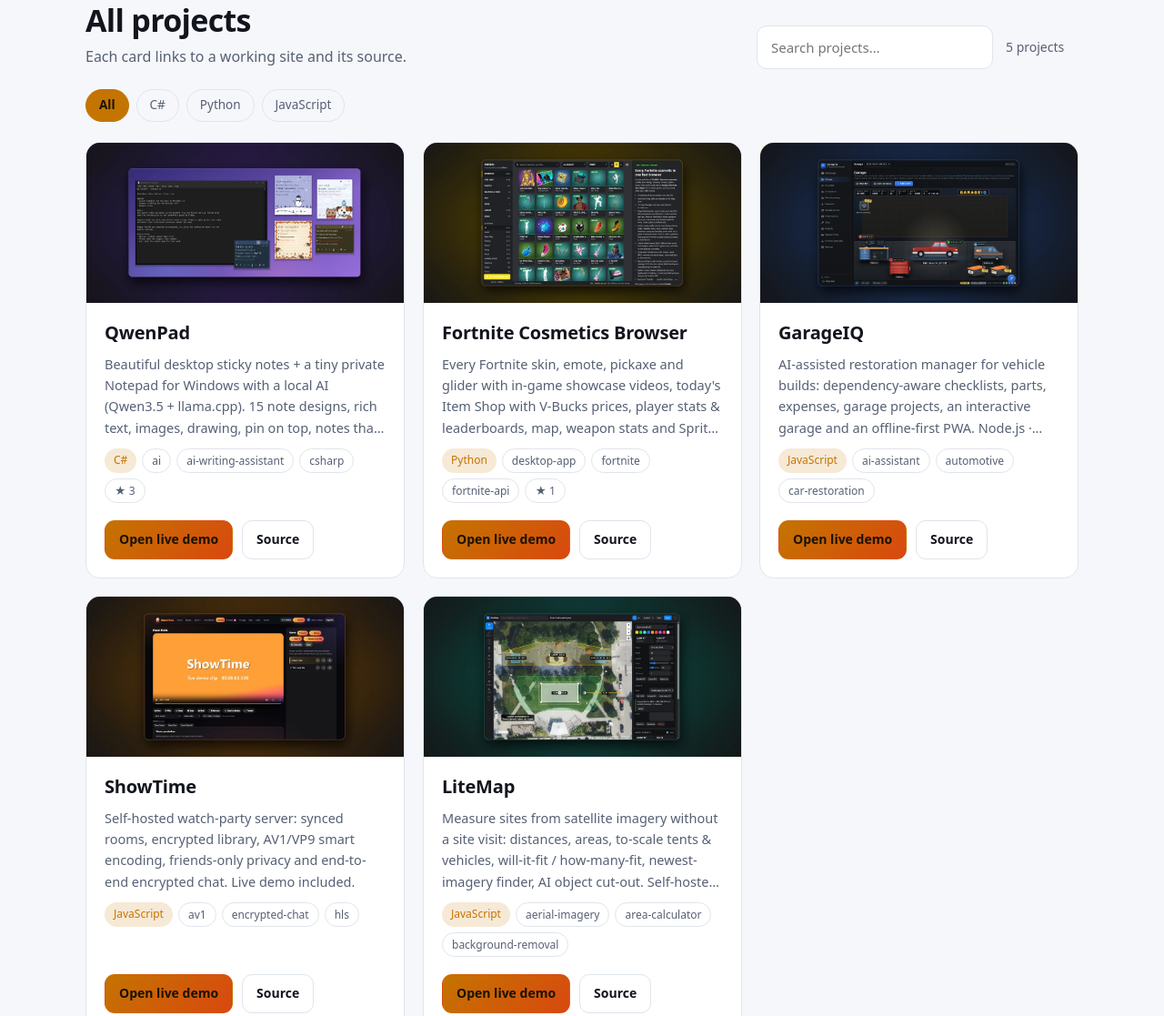
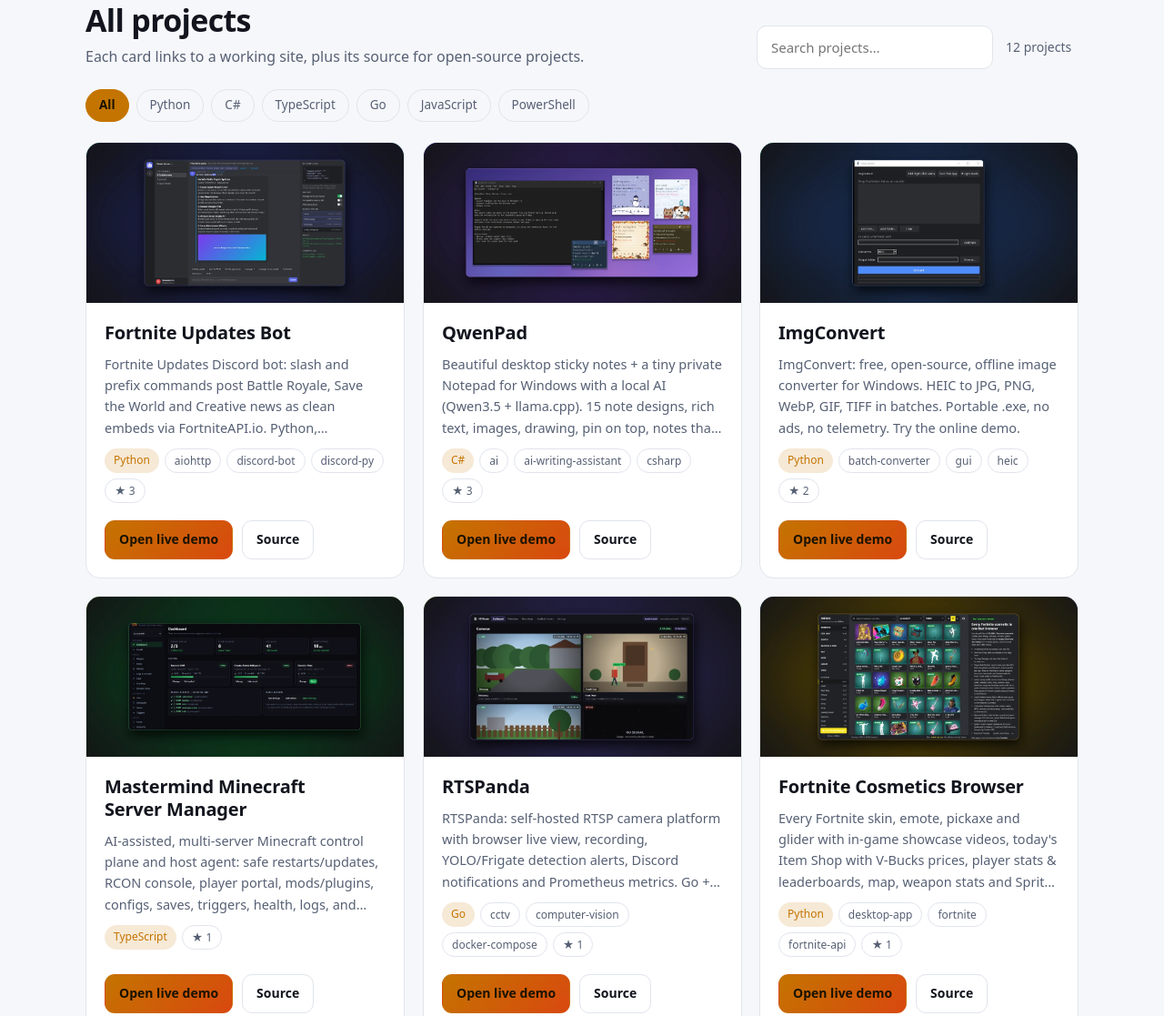
Before and after one commit to 248Tech/248Tech.github.io, a plain HTML site: page index.html in a window 1280 px wide. Shown: the part 1316-2433 px from the top of the page at 91% size. Drawn offline with Linux system fonts and the light colour scheme.

Commit message:
fix: list RentalOS as a commercial product with private source
RentalOS's source repository is now private, so the old card linked to a
404 repo and the hero claimed 100% open source.

- build.mjs: COMMERCIAL map lists RentalOS through its public site repo
  (rentalos-site) with title, banner, demo link and no source link
- app.js: cards without public source show "Product site" instead of
  "Source" plus a "Commercial" tag; the open-source stat is now computed
  (e.g. 12/13) instead of hard-coded 100%
- index.html: copy says open source and commercial
- projects.json regenerated

Co-Authored-By: Claude Opus 5.5 <noreply@anthropic.com>

```diff
--- a/app.js
+++ b/app.js
@@ -12,38 +12,44 @@
   // Brand-correct names (the generic splitter would turn LyricVision into "Lyric Vision").
   const BRAND = { DarkNotepad: 'Dark Notepad', LyricVision: 'LyricVision', litemap: 'LiteMap', GarageIQ: 'GarageIQ',
     ShowTime: 'ShowTime', RTSPanda: 'RTSPanda', rentalos: 'RentalOS', ImgConvert: 'ImgConvert', QwenPad: 'QwenPad' };
-  const pretty = n => BRAND[n] || n.replace(/[-_]+/g, ' ').replace(/([a-z])([A-Z])/g, '$1 $2');
+  const prettyName = n => BRAND[n] || n.replace(/[-_]+/g, ' ').replace(/([a-z])([A-Z])/g, '$1 $2');
+  const pretty = p => p.title || prettyName(p.name);
   const projects = data.projects;
 
   // stats, derived from real data
   const langs = [...new Set(projects.map(p => p.language).filter(Boolean))];
   const stars = projects.reduce((a, p) => a + (p.stars || 0), 0);
-  const stats = [[projects.length, 'Live projects'], [langs.length, 'Languages'], ['100%', 'Open source']];
+  const open = projects.filter(p => p.repo).length;
+  const stats = [[projects.length, 'Live projects'], [langs.length, 'Languages'],
+    [open === projects.length ? '100%' : open + '/' + projects.length, 'Open source']];
   if (stars > 0) stats.push([stars, 'GitHub stars']);
   for (const [v, l] of stats) { const d = el('div'); d.append(el('dt', null, l), el('dd', null, String(v))); $('stats').append(d); }
 
   const build = (p, tag) => {
     const card = el('article', tag === 'feature' ? 'feature' : 'card');
     card.style.setProperty('--h', hue(p.name));
-    const art = el('div', 'art'); art.append(el('span', null, p.name.slice(0, 2).toUpperCase()));
+    const art = el('div', 'art'); art.append(el('span', null, pretty(p).slice(0, 2).toUpperCase()));
     const img = el('img'); img.alt = ''; img.loading = 'lazy'; img.decoding = 'async';
     img.width = 1216; img.height = 512;
-    img.src = 'assets/banners/' + p.name + '.webp';
+    img.src = 'assets/banners/' + (p.banner || p.name) + '.webp';
     img.addEventListener('load', () => art.classList.add('has-img'));
     img.addEventListener('error', () => img.remove());
     art.prepend(img);
     art.setAttribute('aria-hidden', 'true');
     const body = el('div', 'body');
     if (tag === 'feature') body.append(el('span', 'tag', 'Featured project'));
-    body.append(el(tag === 'feature' ? 'h3' : 'h3', null, pretty(p.name)), el('p', 'desc', p.description || 'No description yet.'));
+    body.append(el(tag === 'feature' ? 'h3' : 'h3', null, pretty(p)), el('p', 'desc', p.description || 'No description yet.'));
     const meta = el('div', 'meta');
+    if (p.commercial) meta.append(el('span', 'chip', 'Commercial'));
     if (p.language) meta.append(el('span', 'chip', p.language));
     for (const t of (p.topics || []).slice(0, 3)) meta.append(el('span', 'chip dim', t));
     if (p.stars) meta.append(el('span', 'chip dim', '★ ' + p.stars));
     const actions = el('div', 'actions');
-    const live = el('a', 'btn primary', 'Open live demo'); live.href = p.site; live.rel = 'noopener';
-    const src = el('a', 'btn', 'Source'); src.href = p.repo; src.rel = 'noopener';
-    actions.append(live, src);
+    const live = el('a', 'btn primary', 'Open live demo'); live.href = p.demo || p.site; live.rel = 'noopener';
+    // Open-source projects link their repo; commercial products (private source) link their product site.
+    const second = el('a', 'btn', p.repo ? 'Source' : 'Product site');
+    second.href = p.repo || p.site; second.rel = 'noopener';
+    actions.append(live, second);
     body.append(meta, actions);
     card.append(art, body);
     return card;
@@ -61,7 +67,7 @@
   const cards = rest.map(p => {
     const c = build(p);
     c.dataset.lang = p.language || '';
-    c.dataset.text = [p.name, p.description, p.language, ...(p.topics || [])].join(' ').toLowerCase();
+    c.dataset.text = [p.name, p.title || '', p.description, p.language, ...(p.topics || [])].join(' ').toLowerCase();
     grid.append(c);
     return c;
   });
--- a/index.html
+++ b/index.html
@@ -4,18 +4,18 @@
 <meta charset="utf-8">
 <meta name="viewport" content="width=device-width, initial-scale=1">
 <title>248Tech | Software, self-hosted tools &amp; live demos</title>
-<meta name="description" content="248Tech builds self-hosted software, local-AI desktop apps and geospatial tools. Open source, with a live demo or showcase for every project.">
+<meta name="description" content="248Tech builds self-hosted software, local-AI desktop apps and geospatial tools. Open-source and commercial, with a live demo or showcase for every project.">
 <link rel="canonical" href="https://248tech.github.io/">
 <meta name="theme-color" content="#0a0c10">
 <meta property="og:type" content="website">
 <meta property="og:title" content="248Tech | Software, self-hosted tools &amp; live demos">
-<meta property="og:description" content="Open-source software by 248Tech: self-hosted servers, offline AI apps and geospatial tools, each with a live demo or showcase.">
+<meta property="og:description" content="Open-source and commercial software by 248Tech: self-hosted servers, offline AI apps and geospatial tools, each with a live demo or showcase.">
 <meta property="og:url" content="https://248tech.github.io/">
 <meta name="twitter:card" content="summary">
 <link rel="icon" href="favicon.svg" type="image/svg+xml">
 <link rel="stylesheet" href="styles.css">
 <script type="application/ld+json">
-{"@context":"https://schema.org","@type":"Organization","name":"248Tech","url":"https://248tech.github.io/","sameAs":["https://github.com/248Tech","https://248tech.com"],"description":"Open-source software: self-hosted servers, offline AI apps and geospatial tools."}
+{"@context":"https://schema.org","@type":"Organization","name":"248Tech","url":"https://248tech.github.io/","sameAs":["https://github.com/248Tech","https://248tech.com"],"description":"Open-source and commercial software: self-hosted servers, offline AI apps and geospatial tools."}
 </script>
 </head>
 <body>
@@ -37,7 +37,7 @@
   <div class="hero-bg" aria-hidden="true"></div>
   <div class="wrap hero-in">
     <div class="hero-copy">
-      <p class="pill"><span class="dot" aria-hidden="true"></span> Open source · Live demos</p>
+      <p class="pill"><span class="dot" aria-hidden="true"></span> Open source &amp; commercial · Live demos</p>
       <h1>Software that runs <span class="grad">where you do.</span></h1>
       <p class="lede">Self-hosted servers, offline AI apps and geospatial tools. Built to be private, fast to try and simple to own. Every project ships with a working demo.</p>
       <div class="cta">
@@ -69,7 +69,7 @@
     <div class="sec-head">
       <div>
         <h2 class="sh" id="proj-h">All projects</h2>
-        <p class="sub">Each card links to a working site and its source.</p>
+        <p class="sub">Each card links to a working site, plus its source for open-source projects.</p>
       </div>
       <div class="bar">
         <input id="q" type="search" placeholder="Search projects…" aria-label="Search projects" autocomplete="off">
--- a/projects.json
+++ b/projects.json
@@ -1,19 +1,19 @@
 {
   "owner": "248Tech",
-  "generated": "2026-11-13T21:10:28.240Z",
+  "generated": "2026-11-17T00:34:20.796Z",
   "loc": {
-    "total": 150428,
+    "total": 157047,
     "languages": {
       "Python": 7759,
       "Shell": 2231,
+      "PowerShell": 2685,
+      "HTML": 3361,
       "Go": 29746,
-      "PowerShell": 1922,
-      "HTML": 1860,
+      "JavaScript": 37901,
+      "CSS": 4532,
       "TypeScript": 54564,
-      "CSS": 4123,
-      "JavaScript": 35764,
+      "C#": 10329,
       "Prisma": 1754,
-      "C#": 8520,
       "SQL": 1397,
       "PHP": 788
     },
@@ -30,17 +30,17 @@
           "Shell": 168
         }
       },
-      "AI-Typing-Assistant": {
-        "total": 865,
-        "languages": {
-          "Python": 865
-        }
-      },
       "7dtd-mastermind-donors": {
         "total": 439,
         "languages": {
           "Shell": 264,
           "Python": 175
+        }
+      },
+      "AI-Typing-Assistant": {
+        "total": 865,
+        "languages": {
+          "Python": 865
         }
       },
       "camcord": {
@@ -49,24 +49,34 @@
           "Python": 63
         }
       },
+      "carrion-spine": {
+        "total": 2595,
+        "languages": {
+          "Python": 2595
+        }
+      },
+      "DarkNotepad": {
+        "total": 1036,
+        "languages": {
+          "PowerShell": 763,
+          "HTML": 273
+        }
+      },
       "carrion": {
         "total": 2096,
         "languages": {
           "Go": 2096
         }
       },
-      "carrion-spine": {
-        "total": 2595,
-        "languages": {
-          "Python": 2595
-        }
-      },
       "fortnite-updates-bot": {
-        "total": 627,
+        "total": 1011,
         "languages": {
           "Python": 499,
           "PowerShell": 70,
-          "Shell": 58
+          "Shell": 58,
+          "HTML": 165,
+          "JavaScript": 168,
+          "CSS": 51
         }
       },
       "GeoHawk": {
@@ -77,10 +87,14 @@
           "CSS": 204
         }
       },
-      "ImgConvert": {
-        "total": 509,
+      "fortnite-cosmetics-browser": {
+        "total": 3988,
         "languages": {
-          "Python": 509
+          "HTML": 188,
+          "JavaScript": 2720,
+          "CSS": 510,
+          "Shell": 5,
+          "Python": 565
         }
       },
       "GarageIQ": {
@@ -93,14 +107,28 @@
           "Shell": 51
         }
       },
-      "fortnite-cosmetics-browser": {
-        "total": 3988,
+      "ImgConvert": {
+        "total": 863,
         "languages": {
-          "HTML": 188,
-          "JavaScript": 2720,
-          "CSS": 510,
-          "Shell": 5,
-          "Python": 565
+          "Python": 509,
+          "HTML": 205,
+          "JavaScript": 112,
+          "CSS": 37
+        }
+      },
+      "litemap": {
+        "total": 10565,
+        "languages": {
+          "HTML": 649,
+          "CSS": 447,
+          "JavaScript": 9469
+        }
+      },
+      "LyricVision": {
+        "total": 2076,
+        "languages": {
+          "HTML": 267,
+          "C#": 1809
         }
       },
       "mastermind-cortex": {
@@ -111,14 +139,6 @@
           "TypeScript": 457,
           "CSS": 30,
           "PowerShell": 33
-        }
-      },
-      "litemap": {
-        "total": 10565,
-        "languages": {
-          "HTML": 649,
-          "CSS": 447,
-          "JavaScript": 9469
         }
       },
       "MeasureTent": {
@@ -155,39 +175,34 @@
           "CSS": 893
         }
       },
+      "rentalos-site": {
+        "total": 487,
+        "languages": {
+          "HTML": 186,
+          "JavaScript": 213,
+          "CSS": 88
+        }
+      },
       "Mastermind-Minecraft-Server-Manager": {
-        "total": 28355,
+        "total": 29119,
         "languages": {
           "Go": 6899,
           "SQL": 678,
           "Prisma": 609,
           "TypeScript": 17392,
-          "JavaScript": 500,
+          "JavaScript": 934,
           "Shell": 545,
           "PowerShell": 949,
-          "CSS": 783
+          "HTML": 222,
+          "CSS": 891
         }
       },
       "ShowTime": {
-        "total": 6456,
+        "total": 7504,
         "languages": {
-          "JavaScript": 5792,
-          "HTML": 281,
-          "CSS": 383
-        }
-      },
-      "RTSPanda": {
-        "total": 15250,
-        "languages": {
-          "Python": 863,
-          "Go": 8420,
-          "SQL": 84,
-          "PowerShell": 211,
-          "JavaScript": 111,
-          "HTML": 13,
-          "TypeScript": 5010,
-          "CSS": 21,
-          "Shell": 517
+          "JavaScript": 6764,
+          "HTML": 291,
+          "CSS": 449
         }
       },
       "TentGrid": {
@@ -200,14 +215,48 @@
           "PowerShell": 145,
           "Python": 99
         }
+      },
+      "RTSPanda": {
+        "total": 15720,
+        "languages": {
+          "Python": 863,
+          "Go": 8420,
+          "SQL": 84,
+          "PowerShell": 211,
+          "JavaScript": 349,
+          "HTML": 186,
+          "TypeScript": 5010,
+          "CSS": 80,
+          "Shell": 517
+        }
       }
     }
   },
   "projects": [
     {
+      "name": "fortnite-updates-bot",
+      "description": "Fortnite Updates Discord bot: slash and prefix commands post Battle Royale, Save the World and Creative news as clean embeds via FortniteAPI.io. Python, discord.py, aiohttp. Try the live demo.",
+      "site": "https://248tech.github.io/fortnite-updates-bot/",
+      "demo": "https://248tech.github.io/fortnite-updates-bot/",
+      "repo": "https://github.com/248Tech/fortnite-updates-bot",
+      "language": "Python",
+      "topics": [
+        "aiohttp",
+        "discord-bot",
+        "discord-py",
+        "fortnite",
+        "fortniteapi",
+        "python",
+        "slash-commands"
+      ],
+      "stars": 3,
+      "pushed": "2026-11-13T22:08:48Z"
+    },
+    {
       "name": "Mastermind-7DTD-AI-Server-Manager",
       "description": "AI-assisted, multi-server 7 Days to Die control plane and host agent: safe restarts/updates, live map, player portal, POI search, mods/config editing, saves, triggers, health, logs, and Discord.",
       "site": "https://248tech.github.io/Mastermind-7DTD-AI-Server-Manager/",
+      "demo": "https://248tech.github.io/Mastermind-7DTD-AI-Server-Manager/",
       "repo": "https://github.com/248Tech/Mastermind-7DTD-AI-Server-Manager",
       "language": "TypeScript",
       "topics": [
@@ -229,6 +278,7 @@
       "name": "QwenPad",
       "description": "Beautiful desktop sticky notes + a tiny private Notepad for Windows with a local AI (Qwen3.5 + llama.cpp). 15 note designs, rich text, images, drawing, pin on top, notes that stay open. 100% offline, portable.",
       "site": "https://248tech.github.io/QwenPad/",
+      "demo": "https://248tech.github.io/QwenPad/",
       "repo": "https://github.com/248Tech/QwenPad",
       "language": "C#",
       "topics": [
@@ -257,9 +307,83 @@
       "pushed": "2026-10-23T19:17:52Z"
     },
     {
+      "name": "ImgConvert",
+      "description": "ImgConvert: free, open-source, offline image converter for Windows. HEIC to JPG, PNG, WebP, GIF, TIFF in batches. Portable .exe, no ads, no telemetry. Try the online demo.",
+      "site": "https://248tech.github.io/ImgConvert/",
+      "demo": "https://248tech.github.io/ImgConvert/",
+      "repo": "https://github.com/248Tech/ImgConvert",
+      "language": "Python",
+      "topics": [
+        "batch-converter",
+        "gui",
+        "heic",
+        "heic-to-jpg",
+        "image-conversion",
+        "image-converter",
+        "jpeg",
+        "offline-first",
+        "open-source",
+        "pillow",
+        "png",
+        "portable",
+        "privacy",
+        "python",
+        "tkinter",
+        "webp",
+        "windows",
+        "windows-app"
+      ],
+      "stars": 2,
+      "pushed": "2026-11-13T22:08:43Z"
+    },
+    {
+      "name": "Mastermind-Minecraft-Server-Manager",
+      "description": "AI-assisted, multi-server Minecraft control plane and host agent: safe restarts/updates, RCON console, player portal, mods/plugins, configs, saves, triggers, health, logs, and Discord.",
+      "site": "https://248tech.github.io/Mastermind-Minecraft-Server-Manager/",
+      "demo": "https://248tech.github.io/Mastermind-Minecraft-Server-Manager/",
+      "repo": "https://github.com/248Tech/Mastermind-Minecraft-Server-Manager",
+      "language": "TypeScript",
+      "topics": [],
+      "stars": 1,
+      "pushed": "2026-11-13T22:08:45Z"
+    },
+    {
+      "name": "RTSPanda",
+      "description": "RTSPanda: self-hosted RTSP camera platform with browser live view, recording, YOLO/Frigate detection alerts, Discord notifications and Prometheus metrics. Go + React. Try the live demo.",
+      "site": "https://248tech.github.io/RTSPanda/",
+      "demo": "https://248tech.github.io/RTSPanda/",
+      "repo": "https://github.com/248Tech/RTSPanda",
+      "language": "Go",
+      "topics": [
+        "cctv",
+        "computer-vision",
+        "docker-compose",
+        "fastapi",
+        "golang",
+        "hls",
+        "homelab",
+        "ip-camera",
+        "nvr",
+        "nvr-software",
+        "object-detection",
+        "onnxruntime",
+        "raspberry-pi",
+        "react",
+        "rtsp",
+        "self-hosted",
+        "surveillance",
+        "video-streaming",
+        "video-surveillance",
+        "yolo"
+      ],
+      "stars": 1,
+      "pushed": "2026-11-13T22:08:41Z"
+    },
+    {
       "name": "fortnite-cosmetics-browser",
       "description": "Every Fortnite skin, emote, pickaxe and glider with in-game showcase videos, today's Item Shop with V-Bucks prices, player stats & leaderboards, map, weapon stats and Sprite tracker. Free, open-source Windows app + web demo. By 248Tech.",
       "site": "https://248tech.github.io/fortnite-cosmetics-browser/",
+      "demo": "https://248tech.github.io/fortnite-cosmetics-browser/",
       "repo": "https://github.com/248Tech/fortnite-cosmetics-browser",
       "language": "Python",
       "topics": [
@@ -288,9 +412,106 @@
       "pushed": "2026-11-13T20:06:15Z"
     },
     {
+      "name": "rentalos-site",
+      "title": "RentalOS",
+      "banner": "rentalos",
+      "commercial": true,
+      "description": "Self-hosted event rental software: inventory, quotes, availability conflict detection, pull sheets, e-signatures and a public SEO catalog. Commercial product; try the in-browser demo.",
+      "site": "https://248tech.github.io/rentalos-site/",
+      "demo": "https://248tech.github.io/rentalos-site/demo/",
+      "repo": null,
+      "language": "JavaScript",
+      "topics": [
+        "event-rental",
+        "self-hosted",
+        "inventory-management"
+      ],
+      "stars": 0,
+      "pushed": "2026-11-16T23:54:21Z"
+    },
+    {
+      "name": "DarkNotepad",
+      "description": "Free, open-source dark mode Notepad alternative for Windows 10/11. Light text on dark gray. PowerShell + WinForms. Live demo included.",
+      "site": "https://248tech.github.io/DarkNotepad/",
+      "demo": "https://248tech.github.io/DarkNotepad/",
+      "repo": "https://github.com/248Tech/DarkNotepad",
+      "language": "PowerShell",
+      "topics": [
+        "dark-mode",
+        "dark-theme",
+        "notepad",
+        "notepad-alternative",
+        "open-source",
+        "powershell",
+        "productivity",
+        "text-editor",
+        "windows",
+        "windows-10",
+        "windows-11",
+        "winforms"
+      ],
+      "stars": 0,
+      "pushed": "2026-11-16T16:54:18Z"
+    },
+    {
+      "name": "LyricVision",
+      "description": "LyricVision: synced Spotify lyrics drawn over your games and apps. Click-through Windows overlay with karaoke, neon and typewriter styles. Optional beat-synced dancing characters on a branch. C#, no dependencies.",
+      "site": "https://248tech.github.io/LyricVision/",
+      "demo": "https://248tech.github.io/LyricVision/",
+      "repo": "https://github.com/248Tech/LyricVision",
+      "language": "C#",
+      "topics": [
+        "beat-detection",
+        "click-through",
+        "csharp",
+        "dancing-characters",
+        "desktop-app",
+        "dotnet-framework",
+        "game-overlay",
+        "karaoke",
+        "lrclib",
+        "lyrics",
+        "lyrics-overlay",
+        "music-visualizer",
+        "overlay",
+        "spotify",
+        "synced-lyrics",
+        "tray-app",
+        "windows"
+      ],
+      "stars": 0,
+      "pushed": "2026-11-15T22:57:51Z"
+    },
+    {
+      "name": "ShowTime",
+      "description": "Self-hosted watch-party server: synced rooms, encrypted library, AV1/VP9 smart encoding, friends-only privacy and end-to-end encrypted chat. Live demo included.",
+      "site": "https://248tech.github.io/ShowTime/",
+      "demo": "https://248tech.github.io/ShowTime/",
+      "repo": "https://github.com/248Tech/ShowTime",
+      "language": "JavaScript",
+      "topics": [
+        "av1",
+        "encrypted-chat",
+        "hls",
+        "iptv",
+        "media-server",
+        "nodejs",
+        "privacy",
+        "self-hosted",
+        "sqlite",
+        "vp9",
+        "watch-party",
+        "watch-together",
+        "webrtc"
+      ],
+      "stars": 0,
+      "pushed": "2026-11-14T03:03:14Z"
+    },
+    {
       "name": "GarageIQ",
       "description": "AI-assisted restoration manager for vehicle builds: dependency-aware checklists, parts, expenses, garage projects, an interactive garage and an offline-first PWA. Node.js · SQLite · vanilla JS.",
       "site": "https://248tech.github.io/GarageIQ/",
+      "demo": "https://248tech.github.io/GarageIQ/",
       "repo": "https://github.com/248Tech/GarageIQ",
       "language": "JavaScript",
       "topics": [
@@ -317,33 +538,10 @@
       "pushed": "2026-11-13T20:11:56Z"
     },
     {
-      "name": "ShowTime",
-      "description": "Self-hosted watch-party server: synced rooms, encrypted library, AV1/VP9 smart encoding, friends-only privacy and end-to-end encrypted chat. Live demo included.",
-      "site": "https://248tech.github.io/ShowTime/",
-      "repo": "https://github.com/248Tech/ShowTime",
-      "language": "JavaScript",
-      "topics": [
-        "av1",
-        "encrypted-chat",
-        "hls",
-        "iptv",
-        "media-server",
-        "nodejs",
-        "privacy",
-        "self-hosted",
-        "sqlite",
-        "vp9",
-        "watch-party",
-        "watch-together",
-        "webrtc"
-      ],
-      "stars": 0,
-      "pushed": "2026-11-13T16:29:36Z"
-    },
-    {
       "name": "litemap",
       "description": "Measure sites from satellite imagery without a site visit: distances, areas, to-scale tents & vehicles, will-it-fit / how-many-fit, newest-imagery finder, AI object cut-out. Self-hosted, zero dependencies, OpenAPI 3.1 REST API.",
       "site": "https://248tech.github.io/litemap/",
+      "demo": "https://248tech.github.io/litemap/",
       "repo": "https://github.com/248Tech/litemap",
       "language": "JavaScript",
       "topics": [
```
Also changed, not shown: scripts/build.mjs (+20 -4 lines), 1 other file.
